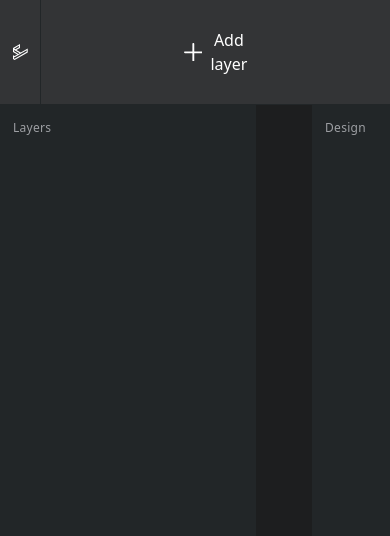
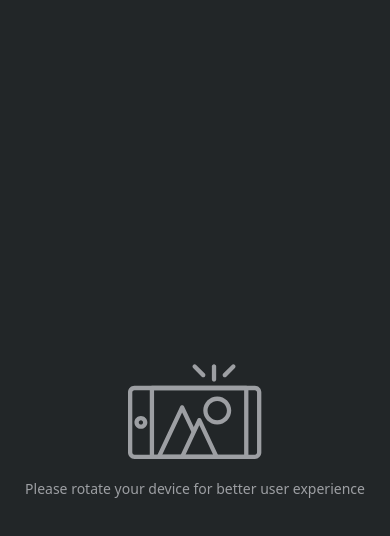
Before and after one commit to fiste/ycode-fe-test, a Vue app: page / in a window 390 px wide. Shown: the top 536 px of the page. Built offline with nearby package versions, Linux system fonts and the light colour scheme.

Commit message:
Modify responsiveness, new screen for mobile portrait mode, add info tip
- Modify app to look & feel good on all devices
- Add info tip for "hidden" features
- Add custom screen for mobile portrait to rotate device for better UX
- New custom tailwind css

```diff
--- a/src/components/Home.vue
+++ b/src/components/Home.vue
@@ -1,13 +1,21 @@
 <template>
-  <main class="h-screen w-screen overflow-hidden bg-white flex flex-col">
+  <main class="h-screen w-screen bg-white flex flex-col">
     <NavBar :layers="layers" />
 
-    <section class="relative flex flex-1 flex-row overflow-hidden">
+    <section class="relative flex flex-1 flex-row">
       <Layers :layers="layers" />
       <MainSection :layers="layers" />
       <Design :layers="layers" :selectedLayer="selectedLayer" />
+      <Tip :layers="layers" />
     </section>
   </main>
+
+  <div
+    class="please-rotate fixed z-50 top-0 right-0 bottom-0 left-0 hidden portraitMobile:flex flex-col items-center justify-center bg-gray-600 text-gray-300 text-sm"
+  >
+    <LandscapePhoneIcon className="text-gray-300" />
+    <span>Please rotate your device for better user experience</span>
+  </div>
 </template>
 
 <script>
@@ -17,11 +25,13 @@ import Design from "@/components/design/Design.vue";
 import Layers from "@/components/layers/Layers.vue";
 import MainSection from "@/components/mainSection/MainSection.vue";
 import NavBar from "@/components/common/layout/NavBar.vue";
+import Tip from "@/components/common/helpers/Tip.vue";
+import LandscapePhoneIcon from "@/components/common/icons/LandscapePhoneIcon.vue";
 
 import {
   LAYER_MODULE,
   GET_CURRENT_LAYERS,
-  GET_CURRENT_SELECTED_LAYER
+  GET_CURRENT_SELECTED_LAYER,
 } from "@/consts/Consts";
 
 export default {
@@ -31,14 +41,16 @@ export default {
     Design,
     NavBar,
     Layers,
-    MainSection
+    MainSection,
+    LandscapePhoneIcon,
+    Tip
   },
 
   computed: {
     ...mapGetters({
       layers: `${LAYER_MODULE}/${GET_CURRENT_LAYERS}`,
-      selectedLayer: `${LAYER_MODULE}/${GET_CURRENT_SELECTED_LAYER}`
-    })
-  }
+      selectedLayer: `${LAYER_MODULE}/${GET_CURRENT_SELECTED_LAYER}`,
+    }),
+  },
 };
 </script>
--- /dev/null
+++ b/src/components/common/helpers/Tip.vue
@@ -0,0 +1,58 @@
+<template>
+  <div
+    class="flex flex-col w-44 lg:w-52 fixed z-20 left-0 lg:left-2 bottom-0 lg:bottom-7 p-3 bg-gray-900 text-white text-xs lg:text-sm border border-green-500"
+    v-if="!!layers.length && visible"
+  >
+    <header class="flex justify-between mb-3 lg:mb-5">
+      <span class="">Info tip:</span>
+
+      <button class="focus:outline-none" @click="closeTip">
+        <Close />
+      </button>
+    </header>
+
+    <p class="text-xs lg:text-sm leading-4 lg:leading-6">
+      You can double click Layer to edit name/text
+    </p>
+
+    <div class="absolute -top-8 left-16 ">
+      <Arrow size="30" />
+    </div>
+
+    <div class="absolute -top-7 left-28 transform rotate-30">
+      <Arrow size="30" />
+    </div>
+  </div>
+</template>
+
+<script>
+import Close from "@/components/common/icons/Close.vue";
+import Arrow from "@/components/common/icons/Arrow.vue";
+
+export default {
+  name: "Tip",
+
+  components: {
+    Close,
+    Arrow,
+  },
+
+  props: {
+    layers: {
+      default: null
+    }
+  },
+
+  data() {
+    return {
+      visible: true
+    }
+  },
+
+  methods: {
+    closeTip() {
+      this.visible = false;
+    }
+  }
+};
+</script>
--- /dev/null
+++ b/src/components/common/icons/Arrow.vue
@@ -0,0 +1,64 @@
+<template>
+  <span
+    :class="`icons ${className}`"
+    :style="{ width: `${size}`, color: `${color}` }"
+  >
+    <svg
+      version="1.1"
+      id="Capa_1"
+      xmlns="http://www.w3.org/2000/svg"
+      xmlns:xlink="http://www.w3.org/1999/xlink"
+      x="0px"
+      y="0px"
+      viewBox="0 0 362.044 362.044"
+      :height="`${size}pt`"
+      :width="`${size}pt`"
+      :fill="color"
+      xml:space="preserve"
+    >
+      <g>
+        <path
+          d="M193.626,3.672c-2.448-4.896-10.404-4.896-12.852,0c-20.808,37.944-39.78,76.5-50.796,118.116
+		c-1.224,6.12,5.508,12.24,11.016,8.568c12.24-8.568,22.644-18.972,31.824-31.212c-2.448,85.68-14.076,174.42,6.12,258.876
+		c1.224,6.12,11.627,4.896,11.015-1.225c-11.015-87.516-2.447-174.42-1.224-261.936c10.404,9.18,20.808,18.36,30.6,27.54
+		c4.284,4.284,13.465,1.836,12.853-5.508C227.285,76.5,213.821,38.556,193.626,3.672z M186.894,76.5
+		c-3.672-5.508-14.076-4.284-14.076,4.284c0,0.612,0,1.224,0,1.224c-7.344,7.344-14.076,14.688-22.032,22.032
+		c9.792-28.152,22.032-54.468,36.107-80.784c12.24,23.868,21.42,48.348,26.316,74.664c-6.732-6.12-14.076-12.24-20.809-18.972
+		C191.178,76.5,188.729,75.888,186.894,76.5z"
+        />
+      </g>
+      <g></g>
+      <g></g>
+      <g></g>
+      <g></g>
+      <g></g>
+      <g></g>
+      <g></g>
+      <g></g>
+      <g></g>
+      <g></g>
+      <g></g>
+      <g></g>
+      <g></g>
+      <g></g>
+      <g></g>
+    </svg>
+  </span>
+</template>
+
+<script>
+export default {
+  props: {
+    size: {
+      default: 12,
+    },
+    name: {},
+    className: {
+      default: "",
+    },
+    color: {
+      default: "#fff",
+    },
+  },
+};
+</script>
--- /dev/null
+++ b/src/components/common/icons/Close.vue
@@ -0,0 +1,74 @@
+<template>
+  <span
+    :class="`icons ${className}`"
+    :style="{ width: `${size}`, color: `${color}` }"
+  >
+    <svg
+      version="1.1"
+      xmlns="http://www.w3.org/2000/svg"
+      xmlns:xlink="http://www.w3.org/1999/xlink"
+      x="0px"
+      y="0px"
+      viewBox="0 0 511.995 511.995"
+      :height="`${size}pt`"
+      :width="`${size}pt`"
+      :fill="color"
+      xml:space="preserve"
+    >
+      <g>
+        <g>
+          <path
+            d="M437.126,74.939c-99.826-99.826-262.307-99.826-362.133,0C26.637,123.314,0,187.617,0,256.005
+			s26.637,132.691,74.993,181.047c49.923,49.923,115.495,74.874,181.066,74.874s131.144-24.951,181.066-74.874
+			C536.951,337.226,536.951,174.784,437.126,74.939z M409.08,409.006c-84.375,84.375-221.667,84.375-306.042,0
+			c-40.858-40.858-63.37-95.204-63.37-153.001s22.512-112.143,63.37-153.021c84.375-84.375,221.667-84.355,306.042,0
+			C493.435,187.359,493.435,324.651,409.08,409.006z"
+          />
+        </g>
+      </g>
+      <g>
+        <g>
+          <path
+            d="M341.525,310.827l-56.151-56.071l56.151-56.071c7.735-7.735,7.735-20.29,0.02-28.046
+			c-7.755-7.775-20.31-7.755-28.065-0.02l-56.19,56.111l-56.19-56.111c-7.755-7.735-20.31-7.755-28.065,0.02
+			c-7.735,7.755-7.735,20.31,0.02,28.046l56.151,56.071l-56.151,56.071c-7.755,7.735-7.755,20.29-0.02,28.046
+			c3.868,3.887,8.965,5.811,14.043,5.811s10.155-1.944,14.023-5.792l56.19-56.111l56.19,56.111
+			c3.868,3.868,8.945,5.792,14.023,5.792c5.078,0,10.175-1.944,14.043-5.811C349.28,331.117,349.28,318.562,341.525,310.827z"
+          />
+        </g>
+      </g>
+      <g></g>
+      <g></g>
+      <g></g>
+      <g></g>
+      <g></g>
+      <g></g>
+      <g></g>
+      <g></g>
+      <g></g>
+      <g></g>
+      <g></g>
+      <g></g>
+      <g></g>
+      <g></g>
+      <g></g>
+    </svg>
+  </span>
+</template>
+
+<script>
+export default {
+  props: {
+    size: {
+      default: 12,
+    },
+    name: {},
+    className: {
+      default: "",
+    },
+    color: {
+      default: "#ef4444",
+    },
+  },
+};
+</script>
--- /dev/null
+++ b/src/components/common/icons/LandscapePhoneIcon.vue
@@ -0,0 +1,133 @@
+<template>
+  <span
+    :class="`icons ${className}`"
+    :style="{ width: `${size}`, color: `${color}` }"
+  >
+    <svg
+      version="1.1"
+      xmlns="http://www.w3.org/2000/svg"
+      xmlns:xlink="http://www.w3.org/1999/xlink"
+      :height="`${size}pt`"
+      :width="`${size}pt`"
+      :fill="color"
+      x="0px"
+      y="0px"
+      viewBox="0 0 423.253 423.253"
+      style="enable-background:new 0 0 423.253 423.253;"
+      xml:space="preserve"
+    >
+      <g>
+        <g>
+          <path
+            d="M402.833,129.707H20.42c-11.261,0-20.42,9.16-20.42,20.42v191.266c0,11.261,9.16,20.42,20.42,20.42h382.413
+			c11.261,0,20.42-9.16,20.42-20.42V150.127C423.253,138.866,414.094,129.707,402.833,129.707z M409.6,341.393
+			c0,3.734-3.033,6.767-6.767,6.767H20.42c-3.734,0-6.767-3.033-6.767-6.767V150.127c0-3.734,3.033-6.767,6.767-6.767h382.413
+			c3.734,0,6.767,3.033,6.767,6.767V341.393z"
+          />
+        </g>
+      </g>
+      <g>
+        <g>
+          <path
+            d="M375.467,129.707H75.947c-3.773,0-6.827,3.053-6.827,6.827v218.453c0,3.773,3.053,6.827,6.827,6.827h299.52
+			c3.773,0,6.827-3.053,6.827-6.827V136.533C382.293,132.76,379.24,129.707,375.467,129.707z M368.64,348.16H82.773v-204.8H368.64
+			V348.16z"
+          />
+        </g>
+      </g>
+      <g>
+        <g>
+          <path
+            d="M40.96,225.28c-11.293,0-20.48,9.187-20.48,20.48s9.187,20.48,20.48,20.48c11.293,0,20.48-9.187,20.48-20.48
+			S52.253,225.28,40.96,225.28z M40.96,252.587c-3.767,0-6.827-3.06-6.827-6.827c0-3.767,3.06-6.827,6.827-6.827
+			c3.767,0,6.827,3.06,6.827,6.827C47.787,249.527,44.727,252.587,40.96,252.587z"
+          />
+        </g>
+      </g>
+      <g>
+        <g>
+          <path
+            d="M273.067,61.44c-3.773,0-6.827,3.053-6.827,6.827v40.96c0,3.773,3.053,6.827,6.827,6.827s6.827-3.053,6.827-6.827v-40.96
+			C279.893,64.493,276.84,61.44,273.067,61.44z"
+          />
+        </g>
+      </g>
+      <g>
+        <g>
+          <path
+            d="M243.76,90.747L216.453,63.44c-2.666-2.666-6.987-2.666-9.653,0c-2.666,2.666-2.666,6.987,0,9.653l27.307,27.307
+			c1.333,1.333,3.081,2,4.826,2s3.494-0.667,4.826-2C246.426,97.734,246.426,93.413,243.76,90.747z"
+          />
+        </g>
+      </g>
+      <g>
+        <g>
+          <path
+            d="M339.333,63.44c-2.666-2.666-6.987-2.666-9.653,0l-27.307,27.307c-2.666,2.666-2.666,6.987,0,9.653
+			c1.333,1.333,3.081,2,4.826,2s3.494-0.667,4.826-2l27.307-27.307C341.999,70.427,341.999,66.106,339.333,63.44z"
+          />
+        </g>
+      </g>
+      <g>
+        <g>
+          <path
+            d="M213.639,270.754l-35.64-75.687c-1.126-2.393-3.526-3.92-6.173-3.92s-5.047,1.527-6.173,3.92L91.72,352.08
+			c-1,2.115-0.84,4.594,0.406,6.567c1.253,1.973,3.427,3.166,5.767,3.166h73.9c3.773,0,6.827-3.053,6.827-6.827
+			s-3.053-6.827-6.827-6.827h-63.14l63.172-134.159l29.467,62.566c1.592,3.406,5.659,4.886,9.079,3.267
+			C213.786,278.228,215.245,274.161,213.639,270.754z"
+          />
+        </g>
+      </g>
+      <g>
+        <g>
+          <path
+            d="M287.261,352.08l-54.648-116.053c-1.126-2.393-3.526-3.92-6.173-3.92c-2.647,0-5.047,1.528-6.173,3.92L165.62,352.08
+			c-1,2.115-0.84,4.594,0.406,6.567c1.253,1.973,3.427,3.166,5.767,3.166h109.293c2.34,0,4.514-1.193,5.769-3.166
+			C288.101,356.673,288.261,354.193,287.261,352.08z M182.554,348.16l43.887-93.199l43.887,93.199H182.554z"
+          />
+        </g>
+      </g>
+      <g>
+        <g>
+          <path
+            d="M283.307,163.84c-24.467,0-44.373,19.907-44.373,44.373s19.907,44.373,44.373,44.373
+			c24.467,0,44.373-19.907,44.373-44.373S307.773,163.84,283.307,163.84z M283.307,238.933c-16.94,0-30.72-13.78-30.72-30.72
+			s13.78-30.72,30.72-30.72s30.72,13.78,30.72,30.72S300.247,238.933,283.307,238.933z"
+          />
+        </g>
+      </g>
+      <g></g>
+      <g></g>
+      <g></g>
+      <g></g>
+      <g></g>
+      <g></g>
+      <g></g>
+      <g></g>
+      <g></g>
+      <g></g>
+      <g></g>
+      <g></g>
+      <g></g>
+      <g></g>
+      <g></g>
+    </svg>
+  </span>
+</template>
+
+<script>
+export default {
+  props: {
+    size: {
+      default: 100,
+    },
+    name: {},
+    className: {
+      default: "",
+    },
+    color: {
+      default: "#9d9fa3",
+    },
+  },
+};
+</script>
--- a/src/components/design/Design.vue
+++ b/src/components/design/Design.vue
@@ -1,7 +1,7 @@
 <template>
   <aside
     id="right-panel"
-    class="relative bg-gray-600 border-l border-gray-600 h-full w-64 flex flex-col overflow-hidden flex-shrink-0"
+    class="relative bg-gray-600 border-l border-gray-600 h-full w-40 lg:w-64 flex flex-col flex-shrink-0"
   >
     <header
       class="text-white text-xs font-medium tracking-wide flex justify-between items-center mb-3 p-3"
@@ -9,7 +9,7 @@
       <div class="flex items-center leading-5 py-px text-gray-300">Design</div>
     </header>
     <div class="flex flex-col p-3" v-if="layerForEdit">
-      <h3 class="text-white mb-5 text-base">
+      <h3 class="text-white mb-5 text-xs lg:text-base">
         Selected layer: {{ layerForEdit.name }}
       </h3>
       <div
@@ -26,7 +26,7 @@
       <div class="flex flex-grow mt-3">
         <button
           :class="[
-            'p-2 mr-2 items-center justify-center rounded-md text-white bg-red-500 transition duration-200 ease-in-out transform hover:scale-110 focus:outline-none',
+            'p-2 mr-2 items-center justify-center rounded-md text-white text-xs lg:text-sm bg-red-500 transition duration-200 ease-in-out transform hover:scale-110 focus:outline-none',
           ]"
           @click="deleteSelectedLayer()"
         >
--- a/src/components/design/DesignOption.vue
+++ b/src/components/design/DesignOption.vue
@@ -1,11 +1,11 @@
 <template>
-  <label class="text-white pr-3 w-1/2 text-sm" for="option"
+  <label class="text-white pr-3 w-1/2 text-xs lg:text-sm" for="option"
     >Choose {{ layerDesign.name }}:</label
   >
   <select
     name="option"
     id="option"
-    class="appearance-none px-2 py-1 w-1/2 focus:outline-none bg-gray-400 text-white capitalize text-sm"
+    class="appearance-none px-2 py-1 w-1/2 focus:outline-none bg-gray-400 text-white capitalize text-xs lg:text-sm"
     v-model="layerDesign.selected"
     @input="editLayerDesign(layerForEditDesign)"
   >
--- a/src/components/layers/Layers.vue
+++ b/src/components/layers/Layers.vue
@@ -1,7 +1,7 @@
 <template>
   <aside
     id="right-panel"
-    class="relative bg-gray-600 border-l border-gray-600 h-full w-64 flex flex-col overflow-hidden flex-shrink-0"
+    class="relative bg-gray-600 border-l border-gray-600 h-full w-40 lg:w-64 flex flex-col overflow-hidden flex-shrink-0"
   >
     <header
       class="text-white text-xs font-medium tracking-wide flex justify-between items-center p-3 mb-3"
```
Also changed, not shown: public/index.html (+12 -5 lines), tailwind.config.js (+11 -6 lines).
